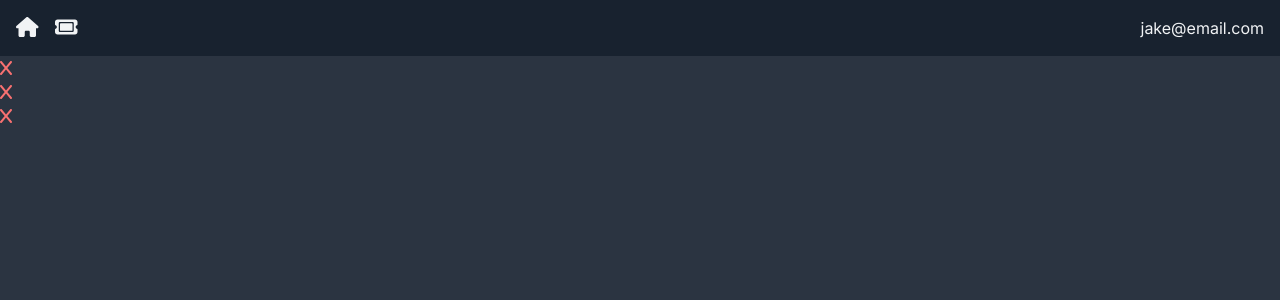
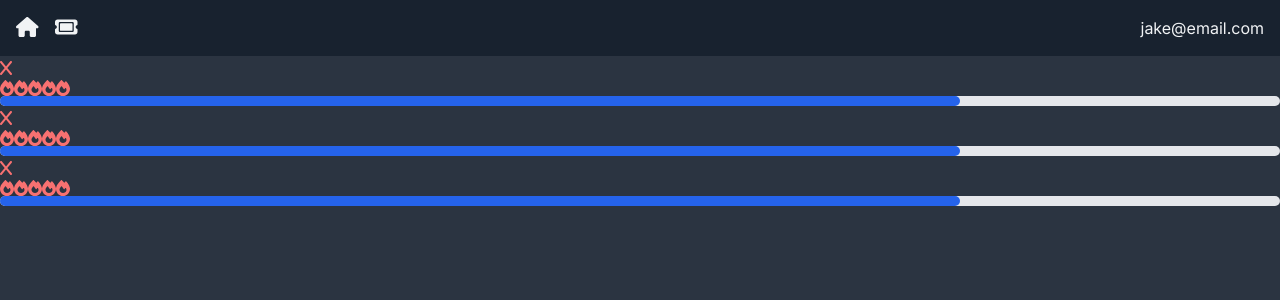
Before and after one commit to 007tickooayush/assistance-ticket-system, a Next.js app: page / in a window 1280 px wide. Shown: the top 300 px of the page. Built offline with nearby package versions, Linux system fonts and the light colour scheme.

Commit message:
progress bar+priority of ticket in ticket card

```diff
--- /dev/null
+++ b/app/(components)/PreiorityDisplay.jsx
@@ -0,0 +1,18 @@
+import React from 'react'
+
+import { faFire } from '@fortawesome/free-solid-svg-icons'
+import { FontAwesomeIcon } from '@fortawesome/react-fontawesome'
+
+const PreiorityDisplay = () => {
+    return (
+        <div className='flex justify-start align-baseline'>
+            <FontAwesomeIcon icon={faFire} className='text-red-400'/>
+            <FontAwesomeIcon icon={faFire} className='text-red-400'/>
+            <FontAwesomeIcon icon={faFire} className='text-red-400'/>
+            <FontAwesomeIcon icon={faFire} className='text-red-400'/>
+            <FontAwesomeIcon icon={faFire} className='text-red-400'/>
+        </div>
+    )
+}
+
+export default PreiorityDisplay;
--- /dev/null
+++ b/app/(components)/ProgressDisplay.jsx
@@ -0,0 +1,13 @@
+import React from 'react'
+
+const ProgressDisplay = () => {
+    return (
+        <div className='w-full bg-gray-200 rounded-full h-2.5'>
+            <div className='bg-blue-600 h-2.5 rounded-full' style={{ width: "75%" }}>
+
+            </div>
+        </div>
+    )
+}
+
+export default ProgressDisplay;
--- a/app/(components)/TicketCard.jsx
+++ b/app/(components)/TicketCard.jsx
@@ -1,10 +1,14 @@
 import React from 'react'
 import DeleteBlock from './DeleteBlock';
+import PreiorityDisplay from './PreiorityDisplay';
+import ProgressDisplay from './ProgressDisplay';
 
 const TicketCard = () => {
   return (
     <div>
         <DeleteBlock />
+        <PreiorityDisplay />
+        <ProgressDisplay />
     </div>
   )
 }
```
